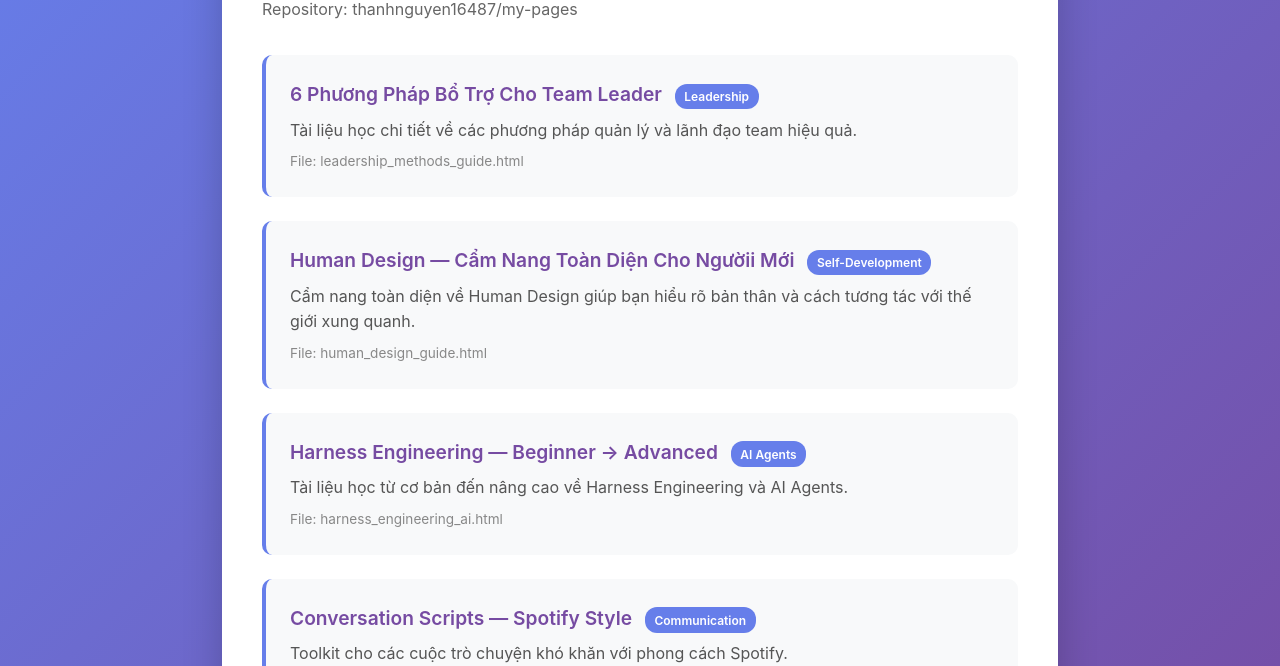
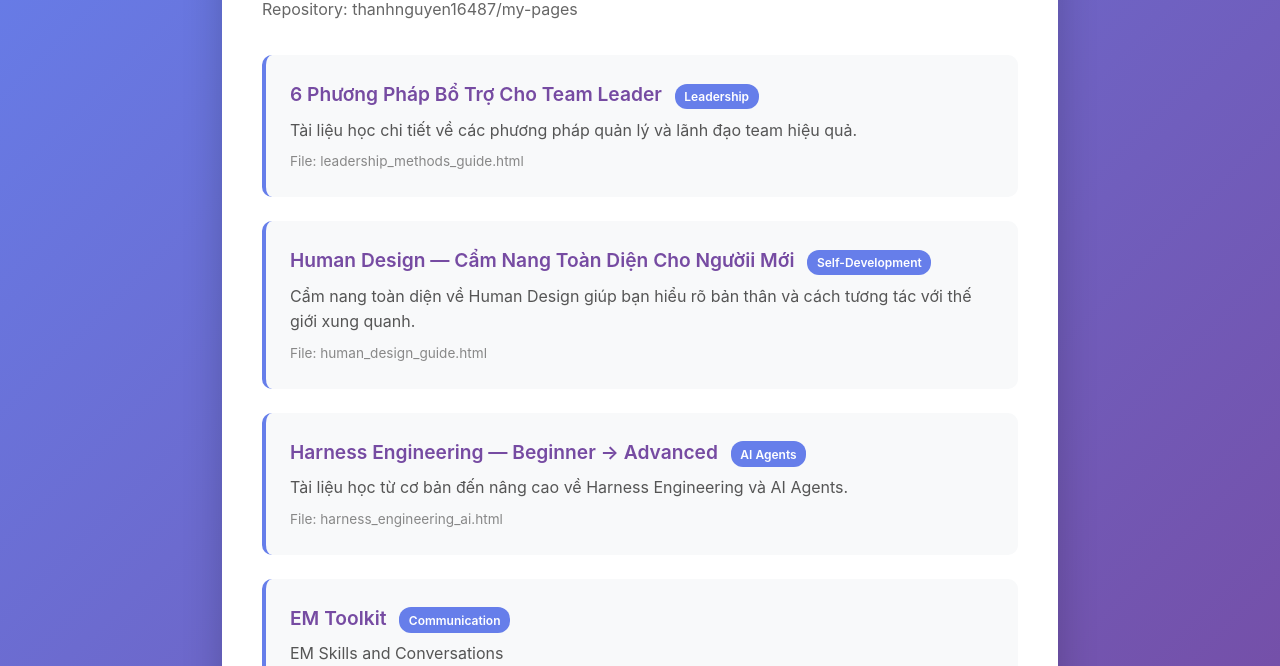
Before and after one commit to thanhnguyen16487/my-pages, a plain HTML site: page index.html in a window 1280 px wide. Shown: the part 134-800 px from the top of the page. Drawn offline with Linux system fonts and the light colour scheme.

Commit message:
Update index.html

```diff
--- a/index.html
+++ b/index.html
@@ -123,10 +123,10 @@
 
             <div class="page-card">
                 <a href="conversation-scripts-spotify.html">
-                    Conversation Scripts — Spotify Style
+                    EM Toolkit
                     <span class="badge">Communication</span>
                 </a>
-                <p>Toolkit cho các cuộc trò chuyện khó khăn với phong cách Spotify.</p>
+                <p>EM Skills and Conversations</p>
                 <div class="meta">File: conversation-scripts-spotify.html</div>
             </div>
         </div>
```
